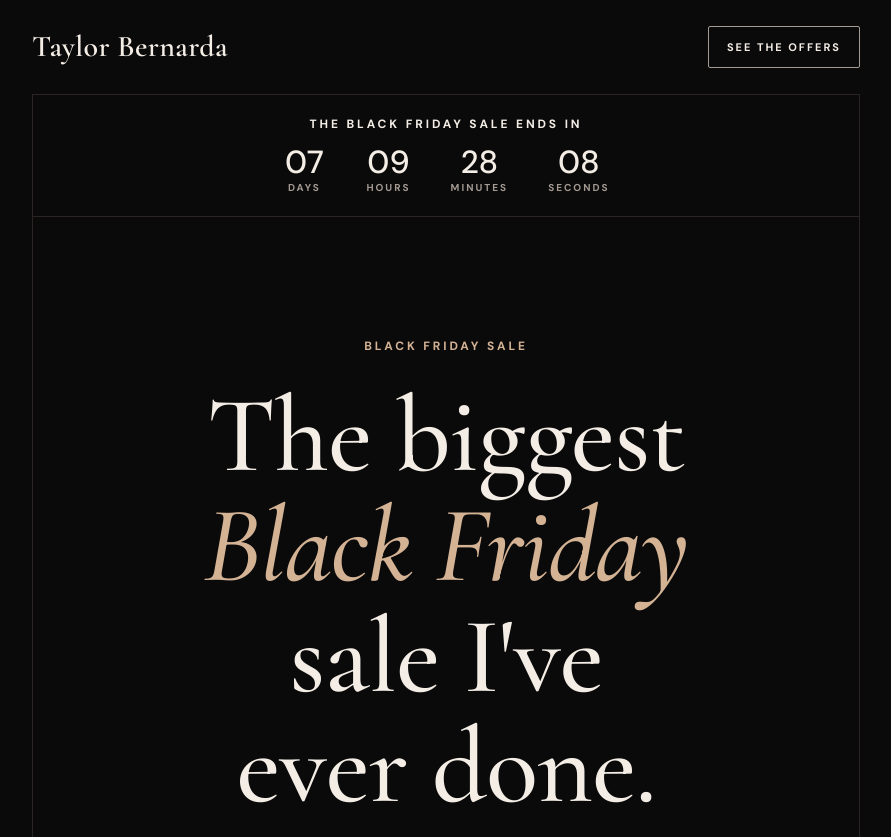
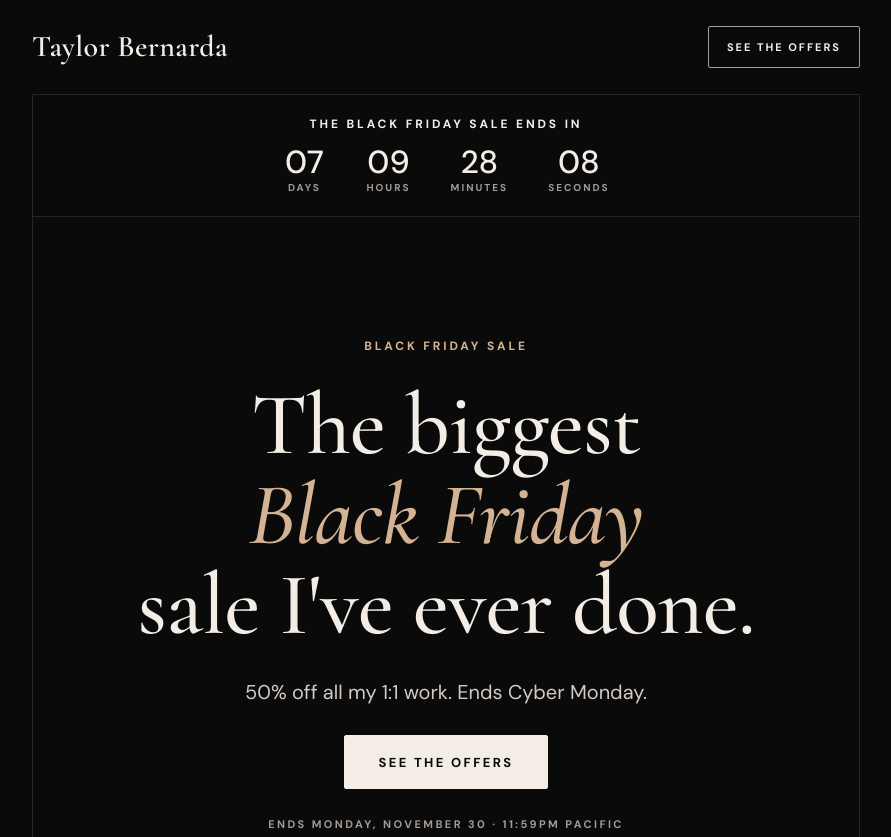
Before and after one commit to taylorbernardayoga/spoken-website, a plain HTML site: page black-friday/index.html in a window 1280 px wide. Shown: the top 837 px of the page, without its empty margins (194-1085 px from the left). Drawn offline with nearby package versions, Linux system fonts and the light colour scheme.

Commit message:
Black Friday page: new mentorship copy, one-line headline ending, text-only share image
Co-Authored-By: Claude Opus 5.5 <noreply@anthropic.com>

```diff
--- a/black-friday/index.html
+++ b/black-friday/index.html
@@ -11,7 +11,7 @@
 <meta property="og:image" content="https://taylorbernarda.com/black-friday/share.png">
 <meta property="og:image:width" content="1200">
 <meta property="og:image:height" content="630">
-<meta property="og:image:alt" content="Black Friday Sale: 50% off all my 1:1 work. Ends Monday, November 30.">
+<meta property="og:image:alt" content="The biggest Black Friday sale I've ever done.">
 <meta property="og:url" content="https://taylorbernarda.com/black-friday">
 <meta name="twitter:image" content="https://taylorbernarda.com/black-friday/share.png">
 <meta name="twitter:card" content="summary_large_image">
@@ -80,7 +80,8 @@ nav .btn{min-height:42px;padding:0 18px;font-size:11px}
 .ended{font-family:var(--serif);font-size:clamp(26px,4vw,34px);color:var(--ink)}
 
 .hero{gap:26px;padding-block:clamp(64px,10vw,120px)}
-.hero h1{font-size:clamp(54px,10vw,108px);max-width:11ch}
+.hero h1{font-size:min(clamp(44px,8.6vw,88px), calc((100vw - 80px) / 7.3));max-width:none}
+.hero h1 .l3{white-space:nowrap}
 .hero .sub{color:var(--soft);font-size:clamp(18px,2vw,20px);max-width:44ch}
 .hero .ends{font-size:11px;font-weight:700;letter-spacing:.22em;text-transform:uppercase;color:var(--muted)}
 
@@ -211,7 +212,7 @@ if (location.hash) history.replaceState(null, '', location.pathname + location.s
 
   <header class="panel center hero">
     <p class="eyebrow">Black Friday Sale</p>
-    <h1>The biggest <em>Black Friday</em> sale I've ever done.</h1>
+    <h1>The biggest<br><em>Black Friday</em><br><span class="l3">sale I've ever done.</span></h1>
     <p class="sub">50% off all my 1:1 work. Ends Cyber Monday.</p>
     <a class="btn" href="#offers" data-scroll>See the offers</a>
     <p class="ends">Ends Monday, November 30 · 11:59pm Pacific</p>
@@ -241,7 +242,7 @@ if (location.hash) history.replaceState(null, '', location.pathname + location.s
       <p class="eyebrow">01 / My most exclusive offer</p>
       <h3>Private Somatic Mentorship</h3>
       <p class="term">6 months · 12 sessions</p>
-      <p class="desc">This is the closest you can get to working with me. For six months, we combine somatic therapy and mindset work to heal what's been holding you back and change how you see yourself, how you love, and how you show up in your life. You're not doing this alone between sessions. I'm with you the whole way.</p>
+      <p class="desc">Living in survival mode isn't who you are. It's what your nervous system learned. Imagine waking up and actually feeling calm in your body. No bracing, no spiraling, no waiting for the other shoe to drop. That's what we build together over six months of deep somatic work and rewiring the subconscious beliefs that keep you stuck: a nervous system that finally feels safe, and a version of you that gets to fully live.</p>
       <span class="badge">Only 3 spots left</span>
       <div class="details">
         <div>
```
Also changed, not shown: black-friday/share.png.
